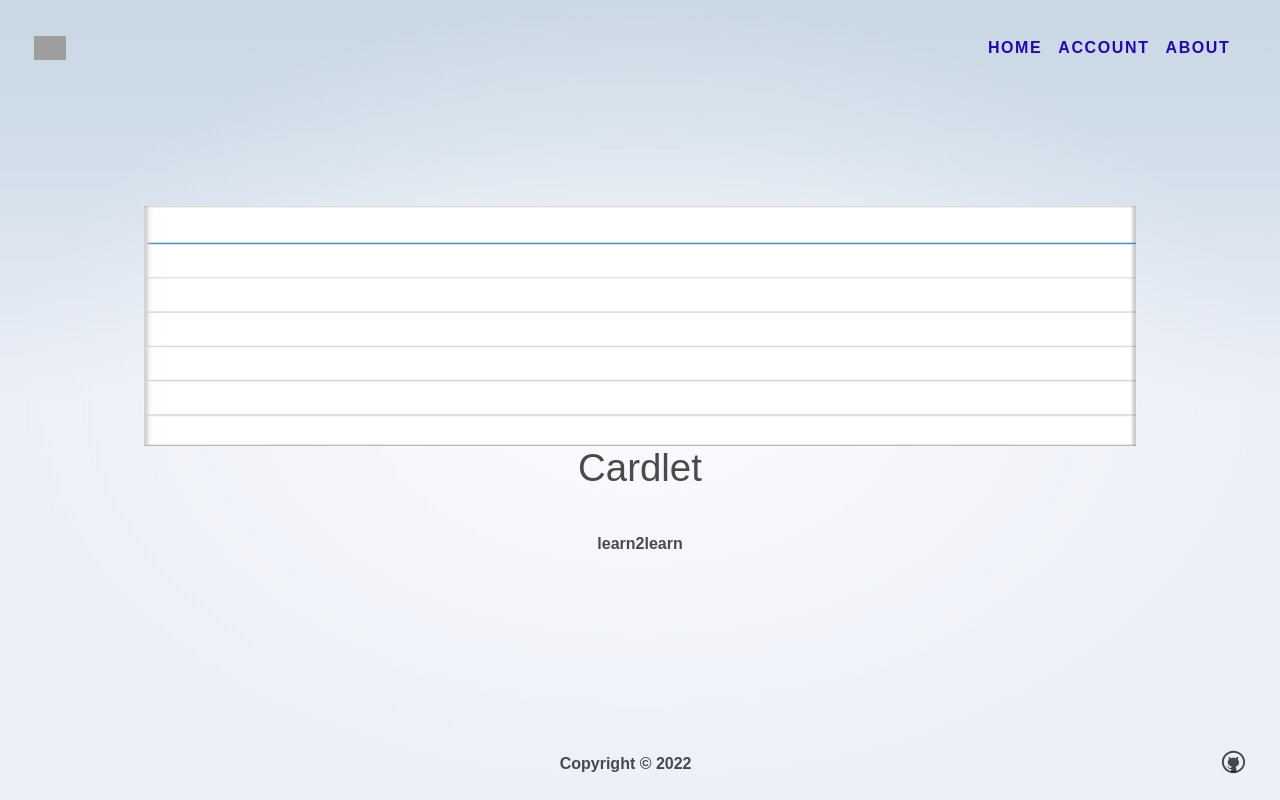
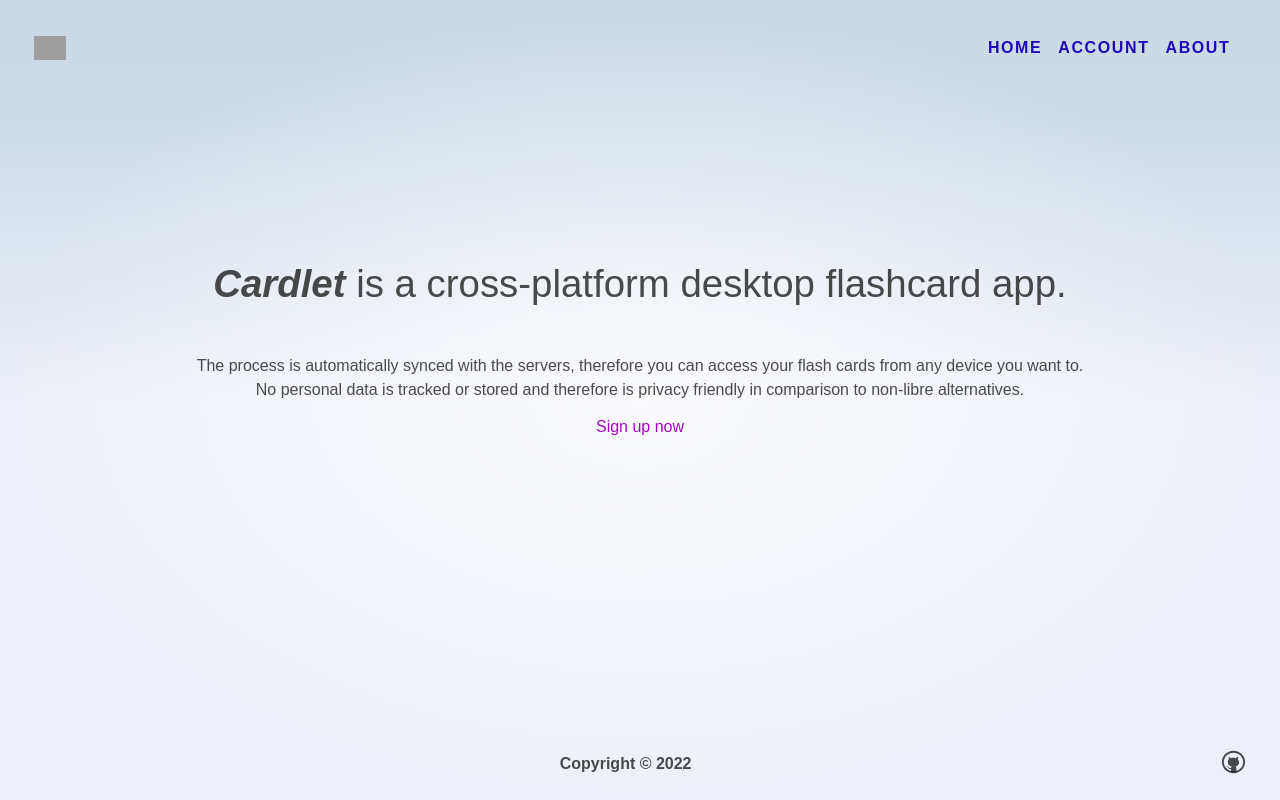
Before and after one commit to cardlet/frontend, a SvelteKit app: page / in a window 1280 px wide. Built offline with nearby package versions, Linux system fonts and the light colour scheme; grey boxes are pictures that could not be loaded.

Commit message:
revamped landing page

```diff
--- a/src/routes/+page.svelte
+++ b/src/routes/+page.svelte
@@ -1,5 +1,4 @@
 <script>
-	import welcome from '$lib/images/cardlet.png';
 	import book from '$lib/images/book.svg';
 	import { onMount } from "svelte"
 
@@ -23,17 +22,9 @@
 			<span>New Desk</span>
 		</a>
 	{/if}
-	<h1>
-		<span class="welcome">
-			<img src={welcome} alt="" />
-		</span>
-
-		Cardlet
-	</h1>
-
-	<h2>
-		<strong>learn2learn</strong>
-	</h2>
+	<h1><strong><i>Cardlet</i></strong> is a cross-platform desktop flashcard app.</h1>
+	<p>The process is automatically synced with the servers, therefore you can access your flash cards from any device you want to. No personal data is tracked or stored and therefore is privacy friendly in comparison to non-libre alternatives.</p>
+	<a id="sign-up" href="/account">Sign up now</a>
 </section>
 
 <style>
@@ -47,26 +38,15 @@
 	}
 
 	h1 {
-		width: 100%;
+		width: 90%;
 	}
 
-	.welcome {
-		display: block;
-		position: relative;
-		width: 100%;
-		height: 0;
-		padding: 0 0 calc(100% * 495 / 2048) 0;
+	p {
+		width: 90%;
+		text-align: center;
 	}
 
-	.welcome img {
-		position: absolute;
-		width: 100%;
-		height: 100%;
-		top: 0;
-		display: block;
-	}
-
-	a {
+	#corner {
 		position: absolute;
 		right: 0;
 		top: 0;
@@ -77,7 +57,7 @@
 		border-radius: 0.5rem;
 	}
 
-	a:hover {
+	#corner:hover {
 		text-decoration: none;
 		filter: opacity(0.8);
 	}
```
Also changed, not shown: src/lib/images/cardlet.png (deleted).
